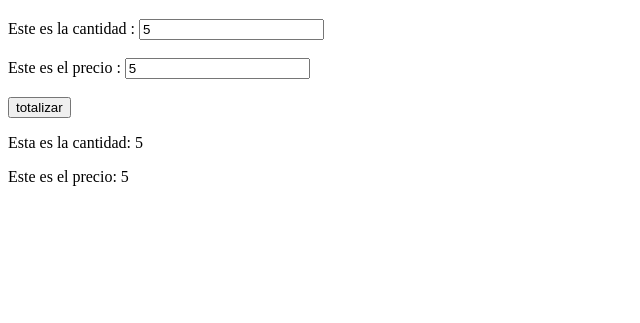
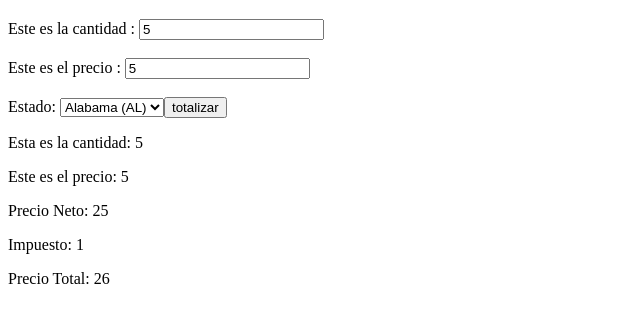
Before and after one commit to nathan95oks/TOTALIZADOR2, a website built with Parcel: page index.html in a window 1280 px wide. Both pictures are taken after typing "5", "5" into the empty fields and a click on the input "totalizar". Shown: the part 61-384 px from the top of the page, without its empty margins (0-640 px from the left). Built offline with nearby package versions, Linux system fonts and the light colour scheme.

Commit message:
Mostrar el precio total con el valor del impuesto según el precio neto y el porcentaje de AL

```diff
--- a/index.html
+++ b/index.html
@@ -12,6 +12,9 @@
       <label for="segundo-numero"> Este es el precio :</label>
       <input type="number" id="segundo-numero" />
       <br></br>
+      <label for=" estado">Estado:</label>
+      <select id="estado">
+        <option value="AL">Alabama (AL)</option> >
       <input type="submit" value="totalizar" id="totalizador-button" />
     </form>
     <div id="resultado-div"></div>
--- a/src/presenter.js
+++ b/src/presenter.js
@@ -3,6 +3,7 @@ import totalizador from "./totalizador";
 
 const first = document.querySelector("#primer-numero");
 const second = document.querySelector("#segundo-numero");
+const estado = document.querySelector("#estado");
 const form = document.querySelector("#totalizador-form");
 const div = document.querySelector("#resultado-div");
 
@@ -11,17 +12,21 @@ form.addEventListener("submit", (event) => {
 
   const firstNumber = Number.parseInt(first.value);
   const secondNumber = Number.parseInt(second.value);
+  const estadoValue = estado.value;
 
-  const resultado =totalizador(firstNumber ,secondNumber);
+  const resultado =totalizador(firstNumber ,secondNumber, estadoValue);
 
   if(Array.isArray(resultado)){
-    const [cantidad , precio ]= resultado ;
-     div.innerHTML = ` <p>Esta es la cantidad: ${cantidad}</p> <p>Este es el precio: ${precio}</p>`;
+    const [cantidad , precio, precioNeto, impuesto, precioTotal]= resultado ;
+     div.innerHTML = `
+     <p>Esta es la cantidad: ${cantidad}</p>
+     <p>Este es el precio: ${precio}</p>
+     <p>Precio Neto: ${precioNeto}</p>
+     <p>Impuesto: ${impuesto}</p>
+     <p>Precio Total: ${precioTotal}</p>`;
   }
   else{
     div.innerHTML = `<p style="color: red;">${resultado}</p>`;
   }
 
-
-
 });
--- a/src/totalizador.js
+++ b/src/totalizador.js
@@ -1,9 +1,16 @@
-function totalizador (a,b){
- if((a && b) >=0 && (a>0) && ( b>0)){
-    return [a,b]
+function totalizador (a,b,estado){
+ if((a <= 0 || b <= 0)){
+    return "INGRESE UN NUMERO VALIDO" ;
  }
- else{
-    return "INGRESE UN NUMERO VADLIDO" ;
- }
+
+const impuestos = {
+   AL: 0.04
+};
+
+const precioNeto = a*b;
+const impuesto = precioNeto * (impuestos[estado] || 0);
+const precioTotal = precioNeto + impuesto;
+
+return [a,b,precioNeto,impuesto,precioTotal];
 }
 export default totalizador;
```
Also changed, not shown: src/totalizador.test.js (+2 -5 lines).
